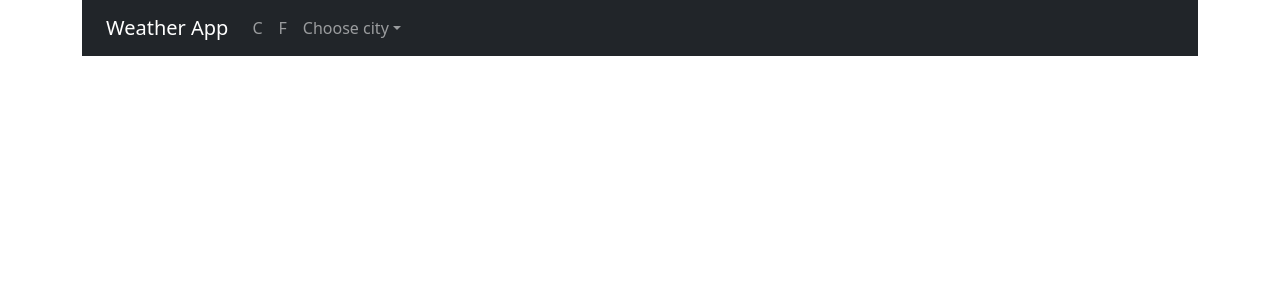
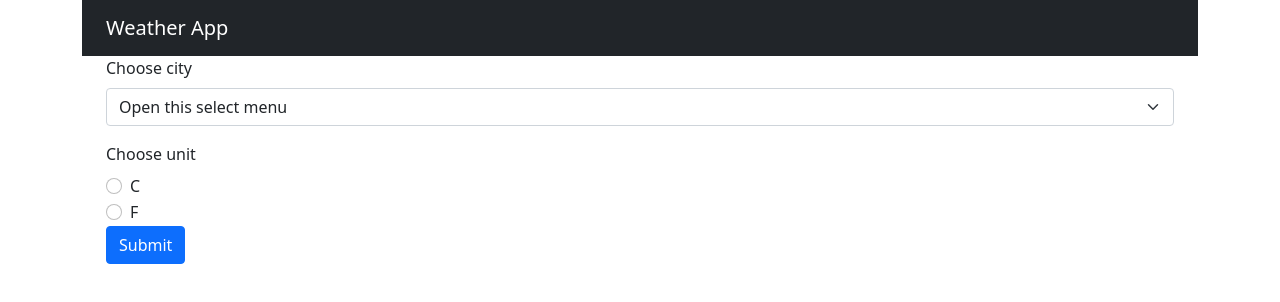
Before and after one commit to rmehtije/weather-app, a React (Create React App) app: page / in a window 1280 px wide. Shown: the top 302 px of the page. Built offline with nearby package versions, Linux system fonts and the light colour scheme.

Commit message:
lesson 3 Forms

```diff
--- a/src/App.js
+++ b/src/App.js
@@ -1,14 +1,25 @@
 import 'bootstrap/dist/css/bootstrap.min.css';
 import './App.css';
-import NavComponent from './Header/NavComponent';
 import { Container, Row, Col } from 'react-bootstrap';
+import HeaderComponent from './Header/HeaderComponent';
 
 function App() {
+
+  function handleOnSubmit (event) {
+    // setSelectedCity(city);
+    event.preventDefault();
+    const city = event.target.city.value;
+    const unit = event.target.unit.value;
+    console.log(city);
+    console.log(unit);
+}
+
+
   return (
     <Container>
       <Row>
         <Col>
-          <NavComponent />
+          <HeaderComponent handleOnSubmitForm={handleOnSubmit} />
         </Col>
       </Row>
     </Container>
--- /dev/null
+++ b/src/Header/FormComponent.js
@@ -0,0 +1,38 @@
+import React from 'react';
+import { Container, Form, Button } from 'react-bootstrap';
+import cities from './cities.json';
+
+export default function FormComponent (props) {
+
+    return (
+        <Container>
+            <Form onSubmit={props.handleOnSubmitForm}>
+                <Form.Group className="mb-3" controlId="formGroupEmail">
+                    <Form.Label>Choose city</Form.Label>
+                    <Form.Select name="city" aria-label="Default select example">
+                        <option>Open this select menu</option>
+                        {cities.map( city =>
+                                <option key={city.city}>{city.city}</option>
+                            )}
+                    </Form.Select>
+                </Form.Group>
+                <Form.Group controlId="unit">
+                    <Form.Label>Choose unit</Form.Label>
+                    <Form.Check
+                        name="unit"
+                        type='radio'
+                        label={`C`}
+                        value='C'
+                    />
+                    <Form.Check
+                        name="unit"
+                        type='radio'
+                        label={`F`}
+                        value='F'
+                    />
+                </Form.Group>
+                <Button variant="primary" type="submit">Submit</Button>
+            </Form>
+        </Container>
+    )
+}
--- /dev/null
+++ b/src/Header/HeaderComponent.js
@@ -0,0 +1,12 @@
+import React from 'react';
+import NavComponent from './NavComponent';
+import FormComponent from './FormComponent';
+
+export default function HeaderComponent(props) {
+    return (
+        <>
+            <NavComponent />
+            <FormComponent {...props} />
+        </>
+    )
+}
--- a/src/Header/NavComponent.js
+++ b/src/Header/NavComponent.js
@@ -1,32 +1,13 @@
-import React, { useState } from 'react';
-import { Navbar, Container, Nav, NavDropdown } from 'react-bootstrap';
-import cities from './cities.json';
+import React from 'react';
+import { Navbar, Container } from 'react-bootstrap';
 
 export default function NavComponent() {
-
-    const [ selectedCity, setSelectedCity ] = useState({city: "Choose city"});
-    const [ units, setUnits ] = useState('');
-
     return (
         <Navbar variant="dark" bg="dark" expand="lg">
             <Container fluid>
-                <Navbar.Brand href="#home">Weather App {units}</Navbar.Brand>
+                <Navbar.Brand href="#home">Weather App</Navbar.Brand>
                 <Navbar.Toggle aria-controls="navbar-dark-example" />
                 <Navbar.Collapse id="navbar-dark-example">
-                <Nav>
-                    <Nav.Link onClick={() => setUnits('C')}>C</Nav.Link>
-                    <Nav.Link onClick={() => setUnits('F')}>F</Nav.Link>
-                    <NavDropdown
-                        id="nav-dropdown-dark-example"
-                        title={selectedCity.city}
-                        menuVariant="dark"
-                    >
-
-                        {cities.map( city =>
-                            <NavDropdown.Item onClick={() => setSelectedCity(city)} href="#action/3.1">{city.city}</NavDropdown.Item>
-                        )}
-                    </NavDropdown>
-                </Nav>
                 </Navbar.Collapse>
             </Container>
         </Navbar>
```
